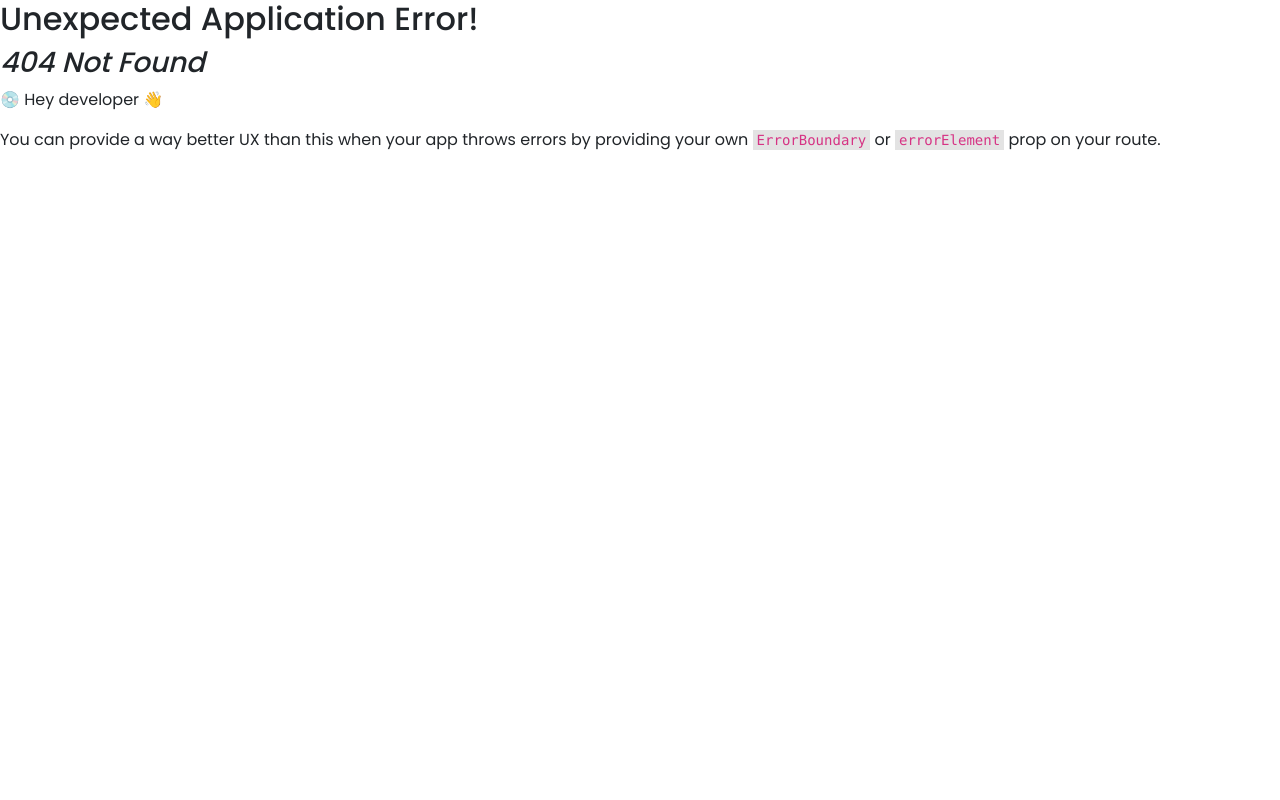
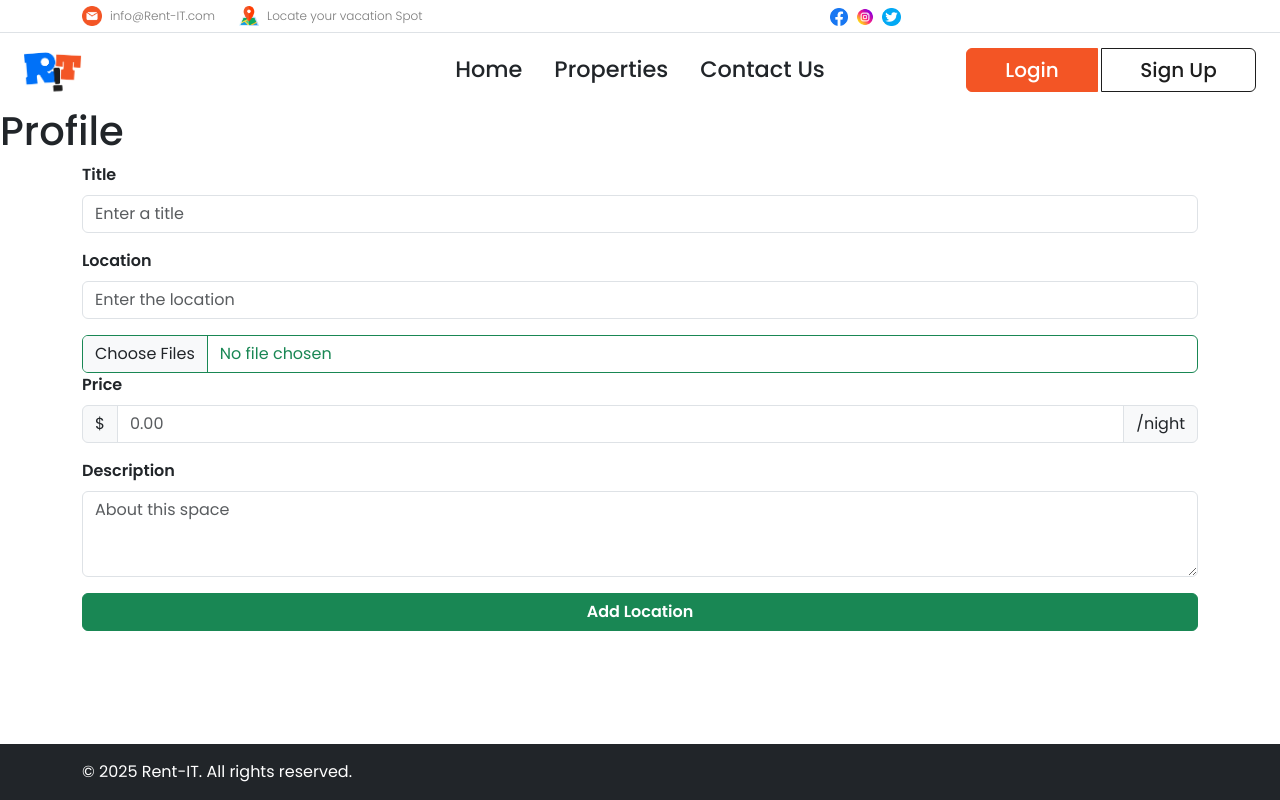
Before and after one commit to kushdep/RentIT_V2, a React (Vite) app in the folder client/: page /profile/new-loc in a window 1280 px wide. Before the commit this address had no page. Built offline with nearby package versions, Linux system fonts and the light colour scheme.

Commit message:
Working on Add Rental Loc

```diff
--- a/client/package.json
+++ b/client/package.json
@@ -10,6 +10,10 @@
     "preview": "vite preview"
   },
   "dependencies": {
+    "@emotion/react": "^11.14.0",
+    "@emotion/styled": "^11.14.1",
+    "@mui/icons-material": "^7.2.0",
+    "@mui/material": "^7.2.0",
     "@popperjs/core": "^2.11.8",
     "@react-oauth/google": "^0.12.2",
     "axios": "^1.10.0",
--- /dev/null
+++ b/client/src/components/AddLocForm.jsx
@@ -0,0 +1,86 @@
+import '../css/addlocform.css'
+
+function AddLocForm() {
+  return (
+    <>
+      <div className="container">
+        <div className="row">
+          <div className="col">
+            <div className="mb-3">
+              <label className="form-label fw-semibold" for="title">
+                Title
+              </label>
+              <input
+                className="form-control"
+                type="text"
+                id="title"
+                name="title"
+                placeholder="Enter a title"
+                required
+              />
+              <div className="valid-feedback">Looks Good!</div>
+            </div>
+            <div className="mb-3">
+              <label className="form-label fw-semibold" for="location">
+                Location
+              </label>
+              <input
+                className="form-control"
+                type="text"
+                id="location"
+                name="location"
+                placeholder="Enter the location"
+                required
+              />
+              <div className="valid-feedback">Looks Good!</div>
+            </div>
+            <input
+              className="form-control btn btn-outline-success"
+              type="file"
+              name="image"
+              id=""
+              multiple
+            />
+            <div className="mb-3">
+              <label for="price" className="form-label fw-semibold">
+                Price
+              </label>
+              <div className="input-group">
+                <span className="input-group-text">$</span>
+                <input
+                  type="number"
+                  min="0"
+                  step="0.01"
+                  id="price"
+                  className="form-control"
+                  placeholder="0.00"
+                  name="price"
+                  required
+                />
+                <span className="input-group-text">/night</span>
+              </div>
+              <div className="valid-feedback">Looks Good!</div>
+            </div>
+            <div className="mb-3">
+              <label className="form-label fw-semibold" for="description">
+                Description
+              </label>
+              <textarea
+                className="form-control"
+                id="description"
+                name="description"
+                rows="3"
+                placeholder="About this space"
+                required
+              ></textarea>
+              <div className="valid-feedback">Looks Good!</div>
+            </div>
+            <button className="btn btn-success w-100 fw-semibold">Add Location</button>
+          </div>
+        </div>
+      </div>
+    </>
+  );
+}
+
+export default AddLocForm;
--- /dev/null
+++ b/client/src/css/addlocform.css
@@ -0,0 +1,12 @@
+.inputbox{
+    display: block;
+}
+
+.btn-primary{
+    background-color: #f35525;
+    border-color: #f35525;
+}
+.btn-primary:hover{
+    background-color: #f35525;
+    border-color: white;
+}
--- /dev/null
+++ b/client/src/pages/Profile.jsx
@@ -0,0 +1,13 @@
+import { Outlet } from "react-router-dom"
+import AddLocForm from "../components/AddLocForm"
+
+function Profile(){
+    return <>
+        <h1>Profile</h1>
+        <Outlet>
+            <AddLocForm/>
+        </Outlet>
+    </>
+}
+
+export default Profile
```
Also changed, not shown: client/src/App.jsx (+10 -0 lines), 1 other file (tests, documents, lock files or other folders).
